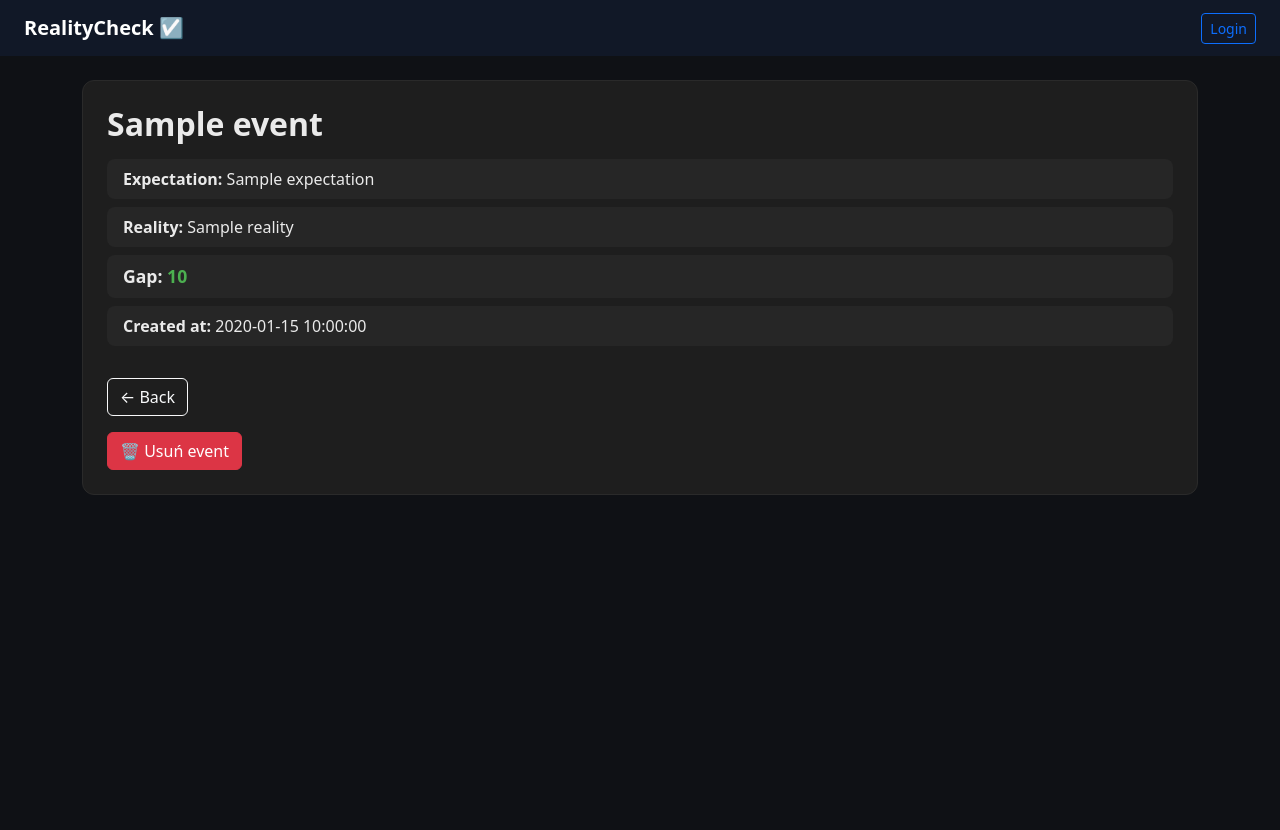
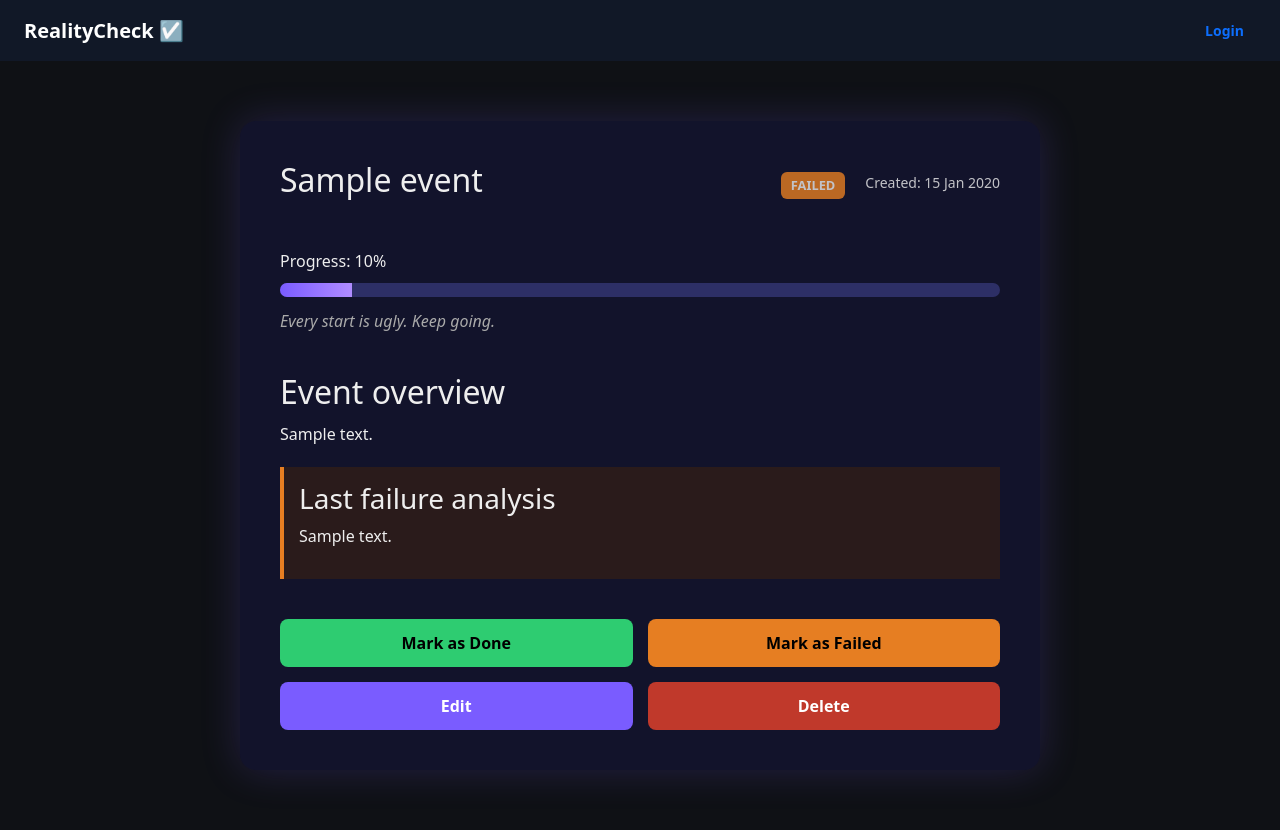
Before and after one commit to ArktizML/realitycheck, a FastAPI app: template app/templates/event_detail.html in a window 1280 px wide. Before the commit the page ends 495 px from the top, so only its background shows below. Run offline with FastAPI, Linux system fonts and the light colour scheme; the template is opened without the code that fills it: most values are stand-ins (such as "Sample title", 1, 10 or a date in 2020).

Commit message:
Add new event-card design, add new view-event design, fix update description

```diff
--- a/app/api/pages.py
+++ b/app/api/pages.py
@@ -129,6 +129,7 @@ def update_event_from_form(
     event_id: int,
     title: str = Form(...),
     status: str =Form(default="planned"),
+    description: str = Form(None),
     progress: int = Form(...),
     failure_note: str = Form(None),
     db: Session = Depends(get_db),
@@ -142,6 +143,7 @@ def update_event_from_form(
         title=title,
         event_id=event_id,
         user=user,
+        description=description,
         progress=progress,
         status=status,
         failure_note=failure_note,
--- a/app/db/event_repository.py
+++ b/app/db/event_repository.py
@@ -17,6 +17,7 @@ def update_event(
     user: User,
     progress: int,
     status: str,
+    description: str,
     failure_note: str | None = None,
 ):
     event = (
@@ -31,6 +32,7 @@ def update_event(
     event.title = title
     event.progress = progress
     event.status = status
+    event.description = description
 
     if status == "failed":
         event.failure_note = failure_note
--- /dev/null
+++ b/app/static/css/event_detail.css
@@ -0,0 +1,106 @@
+.event-detail-container {
+    max-width: 800px;
+    margin: 60px auto;
+    background: #12132b;
+    border-radius: 16px;
+    padding: 40px;
+    box-shadow: 0 0 40px rgba(122,92,255,0.2);
+    color: #eee;
+}
+
+.event-header h1 {
+    font-size: 32px;
+    margin-bottom: 10px;
+}
+
+.event-meta {
+    display: flex;
+    gap: 20px;
+    font-size: 14px;
+    opacity: 0.8;
+}
+
+.status {
+    padding: 4px 10px;
+    border-radius: 6px;
+    font-weight: bold;
+}
+
+.status.planned { background: #3b3f8c; }
+.status.done { background: #2ecc71; }
+.status.failed { background: #e67e22; }
+
+.event-progress {
+    margin-top: 40px;
+}
+
+.progress-label {
+    margin-bottom: 10px;
+}
+
+.smart-progress {
+    position: relative;
+    height: 14px;
+    background: #2d2f66;
+    border-radius: 10px;
+    overflow: hidden;
+}
+
+.smart-progress-fill {
+    height: 100%;
+    background: linear-gradient(90deg, #7a5cff, #b08cff);
+}
+
+/*.smart-progress-thumb {*/
+/*    position: absolute;*/
+/*    top: -6px;*/
+/*    width: 18px;*/
+/*    height: 18px;*/
+/*    background: white;*/
+/*    border-radius: 50%;*/
+/*    transform: translateX(-50%);*/
+/*}*/
+
+.progress-message {
+    margin-top: 12px;
+    font-style: italic;
+    color: #aaa;
+}
+
+.event-overview {
+    margin-top: 40px;
+}
+
+.overview-text {
+    line-height: 1.6;
+    margin-top: 10px;
+}
+
+.failure-box {
+    margin-top: 20px;
+    padding: 15px;
+    background: #2a1b1b;
+    border-left: 4px solid #e67e22;
+}
+
+.event-actions {
+    margin-top: 40px;
+    display: grid;
+    grid-template-columns: repeat(2, 1fr);
+    gap: 15px;
+}
+
+.btn {
+    width: 100%;
+    padding: 12px;
+    border: none;
+    border-radius: 8px;
+    font-weight: bold;
+    cursor: pointer;
+    text-align: center;
+}
+
+.btn.done { background: #2ecc71; color: black; }
+.btn.failed { background: #e67e22; color: black; }
+.btn.edit { background: #7a5cff; color: white; text-decoration: none; }
+.btn.delete { background: #c0392b; color: white; }
--- a/app/static/css/fail_event.css
+++ b/app/static/css/fail_event.css
@@ -5,7 +5,7 @@
     background: linear-gradient(135deg, #120b2e, #2b124f);
     border-radius: 20px;
     color: #e0dfff;
-    box-shadow: 0 0 40px rgb(200, 71, 255);
+    box-shadow: 0 0 40px rgb(59, 15, 78);
 }
 
 .fail-container h1 {
@@ -92,7 +92,7 @@
 .fail-form textarea:focus {
     outline: none;
     border-color: #c847ff;
-    box-shadow: 0 0 10px rgb(200, 71, 255);
+    box-shadow: 0 0 10px rgb(59, 15, 78);
 }
 
 .fail-actions {
--- a/app/static/css/main.css
+++ b/app/static/css/main.css
@@ -198,3 +293,75 @@ a:hover {
     height: 80%;
     background: linear-gradient(90deg, #6be675, #4caf50);
 }
+
+.events-grid {
+    display: grid;
+    grid-template-columns: repeat(auto-fill, minmax(280px, 1fr));
+    gap: 25px;
+    margin-top: 40px;
+}
+
+.event-card {
+    background: #15163a;
+    border-radius: 14px;
+    padding: 20px;
+    box-shadow: 0 0 25px rgba(122,92,255,0.15);
+    transition: transform 0.2s ease;
+}
+
+.event-card:hover {
+    transform: translateY(-5px);
+}
+
+.event-card-header {
+    display: flex;
+    justify-content: space-between;
+    align-items: center;
+}
+
+.event-card-header h3 {
+    font-size: 18px;
+}
+
+.event-card-progress {
+    margin: 15px 0;
+}
+
+.progress-bar {
+    height: 8px;
+    background: #2a2d66;
+    border-radius: 6px;
+    overflow: hidden;
+}
+
+.progress-fill {
+    height: 100%;
+    background: linear-gradient(90deg, #7a5cff, #b08cff);
+}
+
+.progress-text {
+    font-size: 12px;
+    opacity: 0.7;
+}
+
+.event-desc {
+    font-size: 14px;
+    opacity: 0.85;
+    margin: 10px 0 15px;
+    line-height: 1.4;
+}
+
+.event-card-actions {
+    display: flex;
+    gap: 10px;
+}
+
+.btn.view {
+    background: #7a5cff;
+    color: white;
+}
+
+.btn.edit {
+    background: #3b3f8c;
+    color: white;
+}
--- a/app/templates/edit_event.html
+++ b/app/templates/edit_event.html
@@ -56,7 +56,7 @@
                     Cancel
                 </a>
             </div>
-
+            </div>
         </form>
 
     <div class="status-panel">
--- a/app/templates/event_detail.html
+++ b/app/templates/event_detail.html
@@ -1,40 +1,71 @@
 {% extends "base.html" %}
+{% block content %}
+    <link rel="stylesheet" href="{{ url_for('static', path='css/event_detail.css') }}">
 
-{% block title %}{{ event.title }} | RealityCheck{% endblock %}
+<div class="event-detail-container">
 
-{% block content %}
-<div class="container mt-4 event-detail-card p-4">
-    <h2>{{ event.title }}</h2>
+    <div class="event-header">
+        <h1>{{ event.title }}</h1>
+        <div class="event-meta">
+            <span class="status {{ event.status }}">{{ event.status|upper }}</span>
+            <span class="date">Created: {{ event.created_at.strftime("%d %b %Y") }}</span>
+        </div>
+    </div>
 
-    <ul class="list-group mt-3">
-        <li class="list-group-item">
-            <strong>Expectation:</strong> {{ event.expectation }}
-        </li>
-        <li class="list-group-item">
-            <strong>Reality:</strong> {{ event.reality }}
-        </li>
-        <li class="list-group-item gap-item">
-            <strong>Gap:</strong>
-            <span class="{% if event.reality > event.expectation %}gap-negative{% else %}gap-positive{% endif %}">
-        {{ event.reality - event.expectation }}
-    </span>
-</li>
-        <li class="list-group-item">
-            <strong>Created at:</strong> {{ event.created_at }}
-        </li>
-    </ul>
+    <div class="event-progress">
+        <div class="progress-label">
+            Progress: {{ event.progress }}%
+        </div>
 
-    <div class="mt-4">
-        <a href="/" class="btn btn-outline-light">← Back</a>
-        <form
-        method="post"
-        action="/events/{{ event.id }}/delete"
-        onsubmit="return confirm('Czy na pewno chcesz usunąć ten event?');">
-            <button class="btn btn-danger mt-3">
-                🗑 Usuń event
-            </button>
+        <div class="smart-progress">
+            <div class="smart-progress-fill" style="width: {{ event.progress }}%"></div>
+            <div class="smart-progress-thumb" style="left: {{ event.progress }}%"></div>
+        </div>
+
+        <div class="progress-message">
+            {% if event.progress == 100 %}
+                You did it. This is yours.
+            {% elif event.progress >= 70 %}
+                You're close. Don't stop now.
+            {% elif event.progress >= 30 %}
+                Momentum is building.
+            {% else %}
+                Every start is ugly. Keep going.
+            {% endif %}
+        </div>
+    </div>
+
+    <div class="event-overview">
+        <h2>Event overview</h2>
+
+        <p class="overview-text">
+            {{ event.description or "No description yet." }}
+        </p>
+
+        {% if event.failure_note %}
+        <div class="failure-box">
+            <h3>Last failure analysis</h3>
+            <p>{{ event.failure_note }}</p>
+        </div>
+        {% endif %}
+    </div>
+
+    <div class="event-actions">
+        <form action="/events/{{ event.id }}/done" method="post">
+            <button class="btn done">Mark as Done</button>
+        </form>
+
+        <form action="/events/{{ event.id }}/failed" method="get">
+            <button class="btn failed">Mark as Failed</button>
+        </form>
+
+        <a href="/events/{{ event.id }}/edit" class="btn edit">Edit</a>
+
+        <form action="/events/{{ event.id }}/delete" method="post">
+            <button class="btn delete">Delete</button>
         </form>
     </div>
 
 </div>
+
 {% endblock %}
```
Also changed, not shown: other parts of app/static/css/main.css (+103 -8 lines), app/templates/events.html (+30 -23 lines), events.db. Lines whose indentation alone changed are shown as unchanged.
